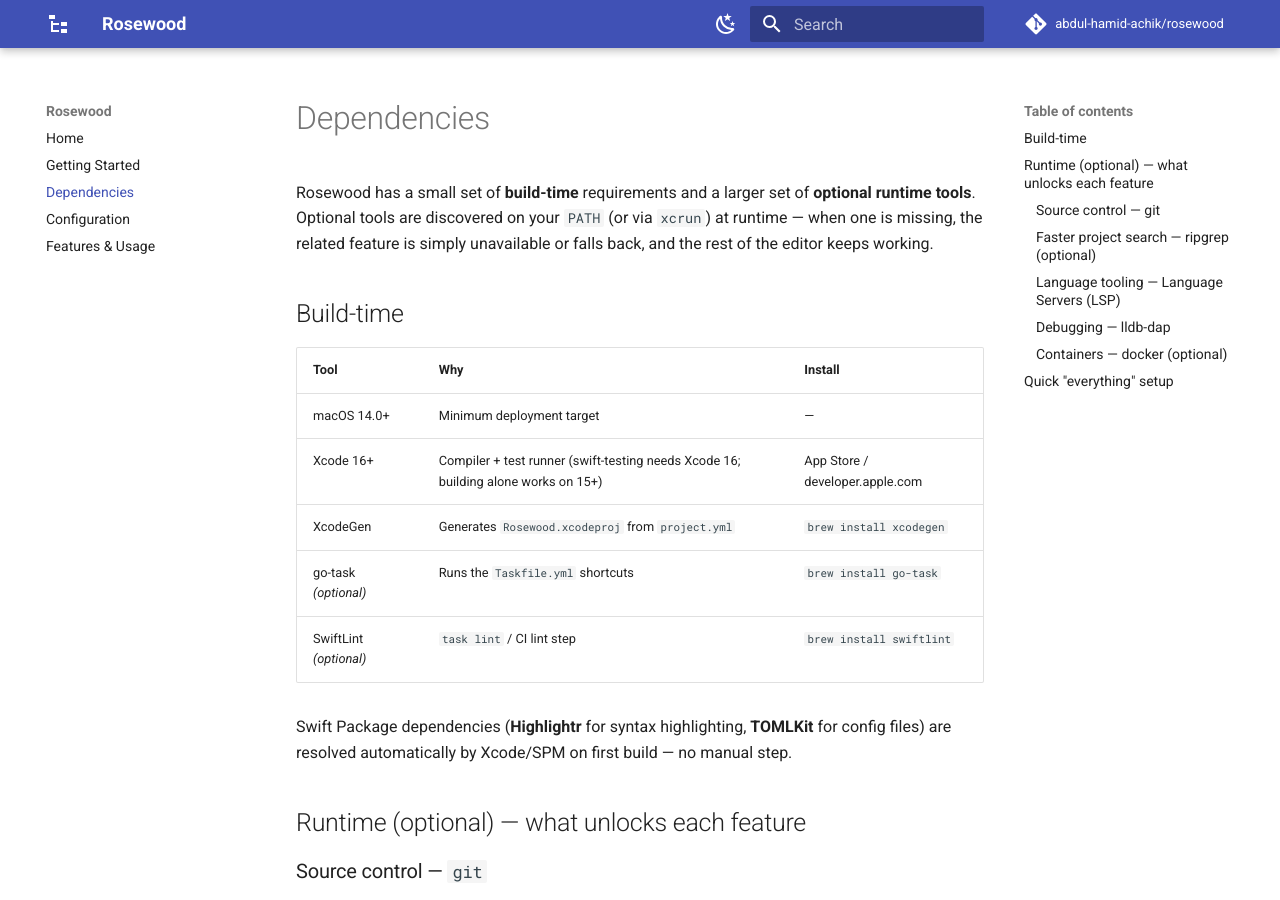
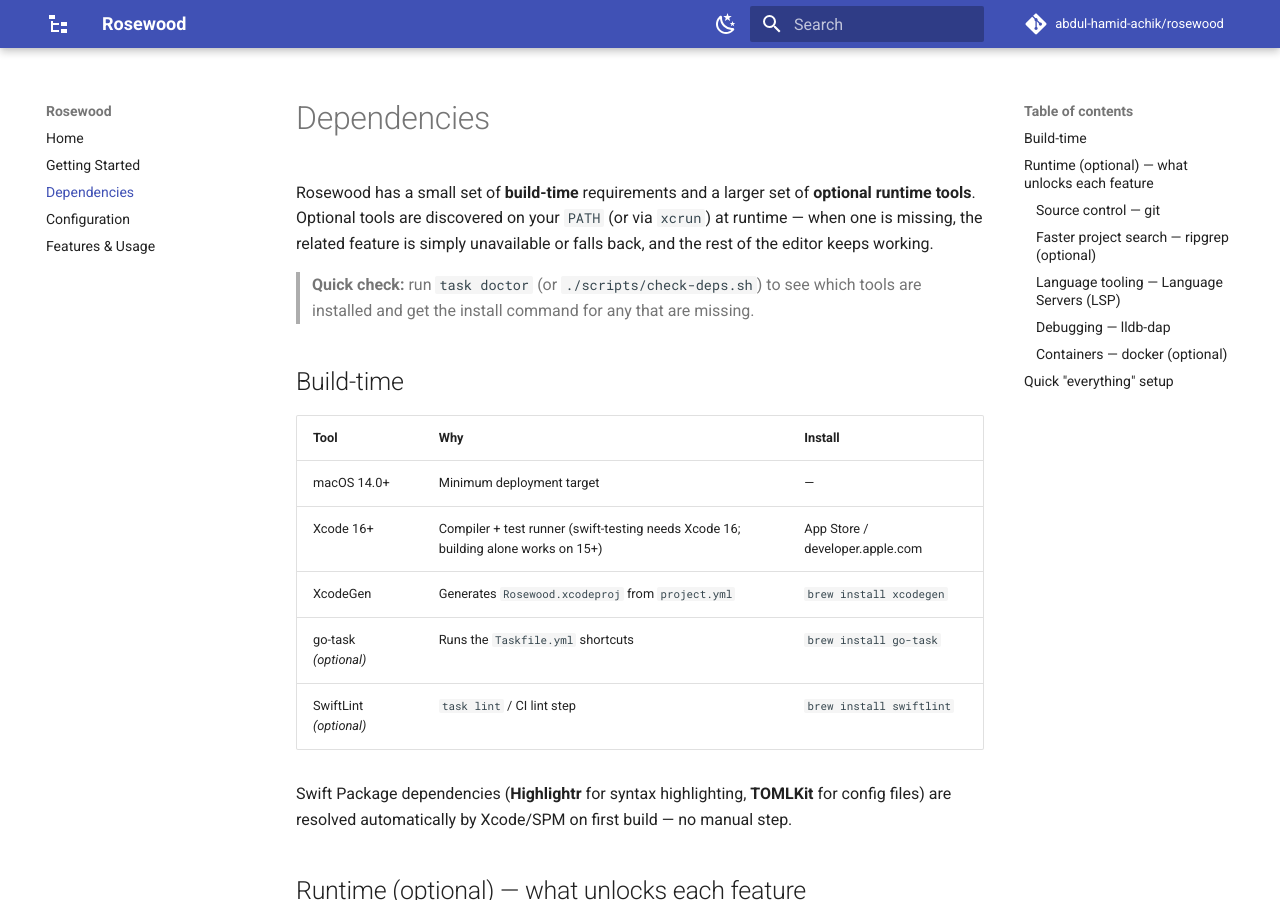
Before and after one commit to abdul-hamid-achik/rosewood, an MkDocs documentation site: the page built from docs/dependencies.md, in a window 1280 px wide and 900 px high. Built offline with MkDocs 1.6.1 and Material for MkDocs 9.7.7, drawn with Linux system fonts in a browser that asks for light colours; comment, search, counter and statistics services are not loaded.

Commit message:
feat: `task doctor` dependency checker for build-time + optional runtime tools
Adds scripts/check-deps.sh (and a `doctor` Taskfile target) that probes for every
tool Rosewood can use — Xcode/XcodeGen/go-task/SwiftLint, git, ripgrep, lldb-dap,
the per-language LSP servers (sourcekit-lsp/clangd/pylsp/typescript-language-
server/gopls/rust-analyzer/intelephense), and docker — printing ✓ / optional /
REQUIRED with an install command for anything missing, and a summary. Exits
non-zero only when a REQUIRED build tool is absent.

Directly supports "deal with the dependencies that need to be installed": a user
can run `task doctor` to see exactly what enables which feature. Referenced from
docs/getting-started.md and docs/dependencies.md. Verified by running it (13
present / 2 optional missing on this machine, exit 0); docs build --strict clean.

Co-Authored-By: Claude Opus 4.8 (1M context) <noreply@anthropic.com>

```diff
--- a/Taskfile.yml
+++ b/Taskfile.yml
@@ -26,3 +26,9 @@ tasks:
     silent: true
     cmds:
       - task --list
+
+  doctor:
+    desc: Check which build-time and optional runtime tools are installed
+    silent: true
+    cmds:
+      - ./scripts/check-deps.sh
--- a/docs/dependencies.md
+++ b/docs/dependencies.md
@@ -4,6 +4,9 @@ Rosewood has a small set of **build-time** requirements and a larger set of **op
 tools**. Optional tools are discovered on your `PATH` (or via `xcrun`) at runtime — when one is
 missing, the related feature is simply unavailable or falls back, and the rest of the editor keeps
 working.
+
+> **Quick check:** run `task doctor` (or `./scripts/check-deps.sh`) to see which tools are
+> installed and get the install command for any that are missing.
 
 ## Build-time
 
```
Also changed, not shown: docs/getting-started.md (+3 -0 lines), 1 other file.
